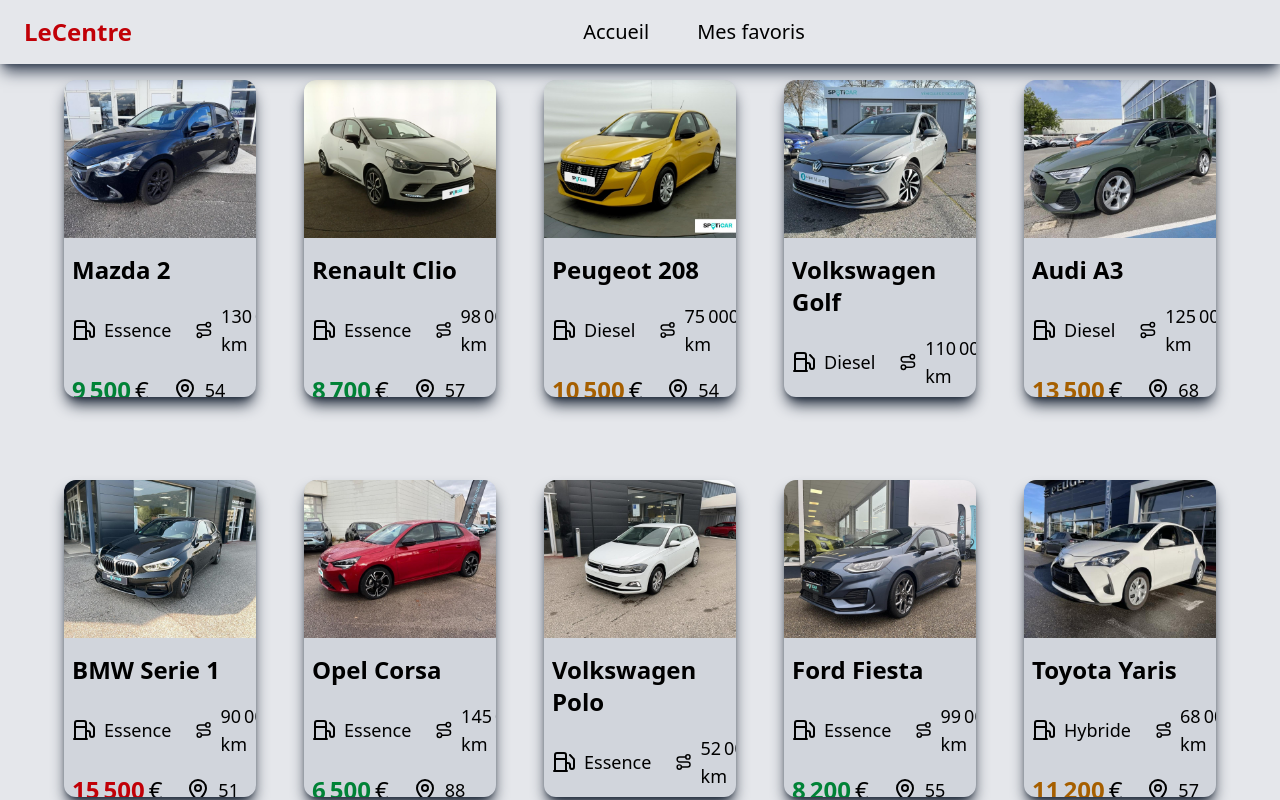
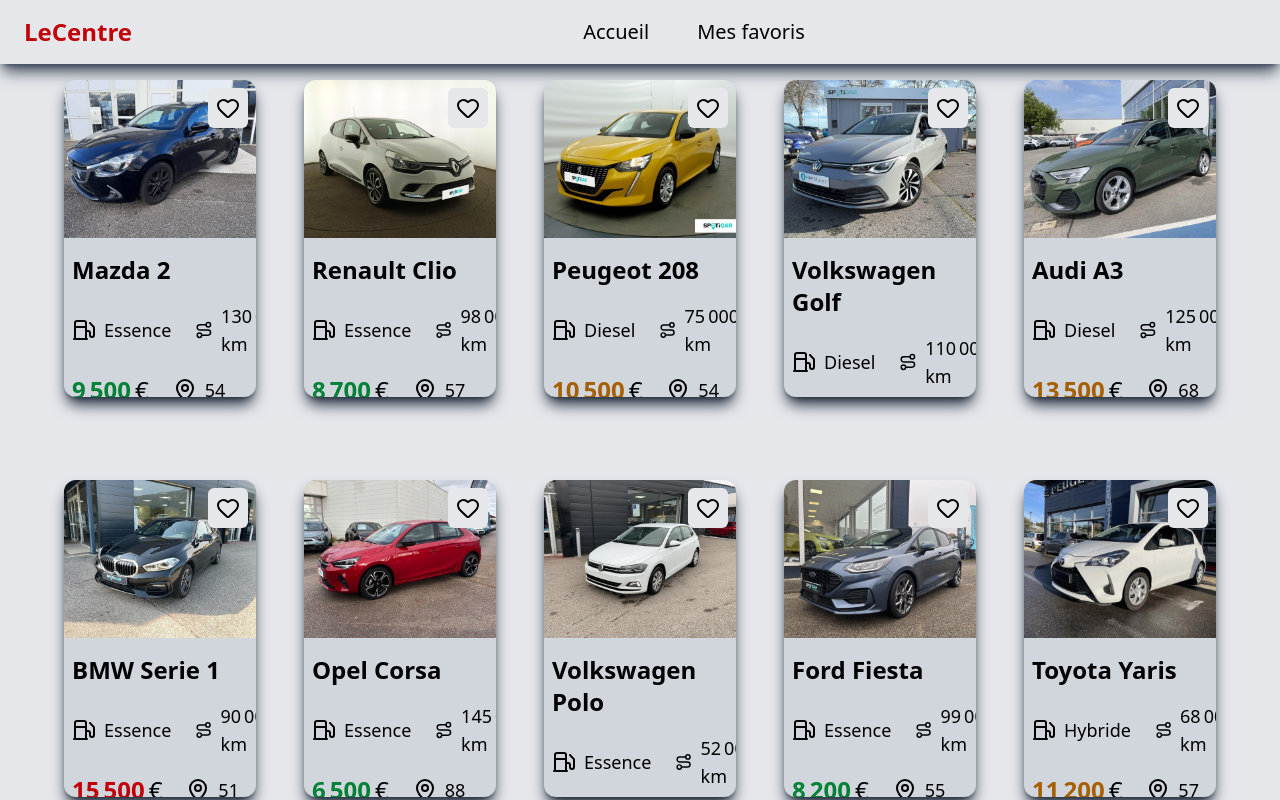
Before and after one commit to Timeuh/lecentre, a Vue app: page / in a window 1280 px wide. Shown: the top 800 px of the page. Built offline with nearby package versions, Linux system fonts and the light colour scheme.

Commit message:
✨ display the listing favorite status with heart icon

```diff
--- a/src/components/CarPreview.vue
+++ b/src/components/CarPreview.vue
@@ -3,11 +3,13 @@
 import Fuel from '@/components/icons/Fuel.vue'
 import Route from '@/components/icons/Route.vue'
 import Pin from '@/components/icons/Pin.vue'
+import Heart from '@/components/icons/Heart.vue'
 import { formatNumber } from '@/functions/format_number'
 import { computed } from 'vue'
 
 const props = defineProps<{
   car: Car
+  isFavorite: boolean
 }>()
 
 // choose color depending on the price
@@ -27,8 +29,11 @@
 
 <template>
   <div
-    class="w-full rounded-xl bg-gray-300 h-[90%] overflow-hidden space-y-2 shadow-lg shadow-gray-800"
+    class="w-full relative rounded-xl bg-gray-300 h-[90%] overflow-hidden space-y-2 shadow-lg shadow-gray-800"
   >
+    <div class="absolute top-2 right-2 bg-gray-200 rounded-md p-2">
+      <Heart :is-favorite="isFavorite" />
+    </div>
     <img :src="imageSrc" :alt="car.model" class="w-full h-1/2 object-cover" />
     <div class="space-y-4 p-2 text-lg">
       <h2 class="text-2xl font-bold">{{ car.brand }} {{ car.model }}</h2>
--- a/src/views/HomeView.vue
+++ b/src/views/HomeView.vue
@@ -3,11 +3,18 @@
 import { onMounted } from 'vue'
 import { useCarStore } from '@/stores/carStore'
 import { storeToRefs } from 'pinia'
+import { useUserStore } from '@/stores/userStore'
 
+// get car store
 const carStore = useCarStore()
 const { carsToDisplay } = storeToRefs(carStore)
 const { initCars } = carStore
 
+// get user store
+const userStore = useUserStore()
+const { favorites } = storeToRefs(userStore)
+
+// when mounted, init cars to display
 onMounted(() => {
   initCars()
 })
@@ -18,8 +25,8 @@
     class="w-full min-h-screen h-fit bg-gray-200 flex flex-col items-center space-y-12 px-[5vw] pt-20"
   >
     <section class="w-full grid grid-cols-5 gap-12 justify-center">
-      <div v-for="car in carsToDisplay">
-        <CarPreview :car="car" />
+      <div v-for="(car, index) in carsToDisplay">
+        <CarPreview :car="car" :is-favorite="favorites.includes(index)" />
       </div>
     </section>
   </main>
```
